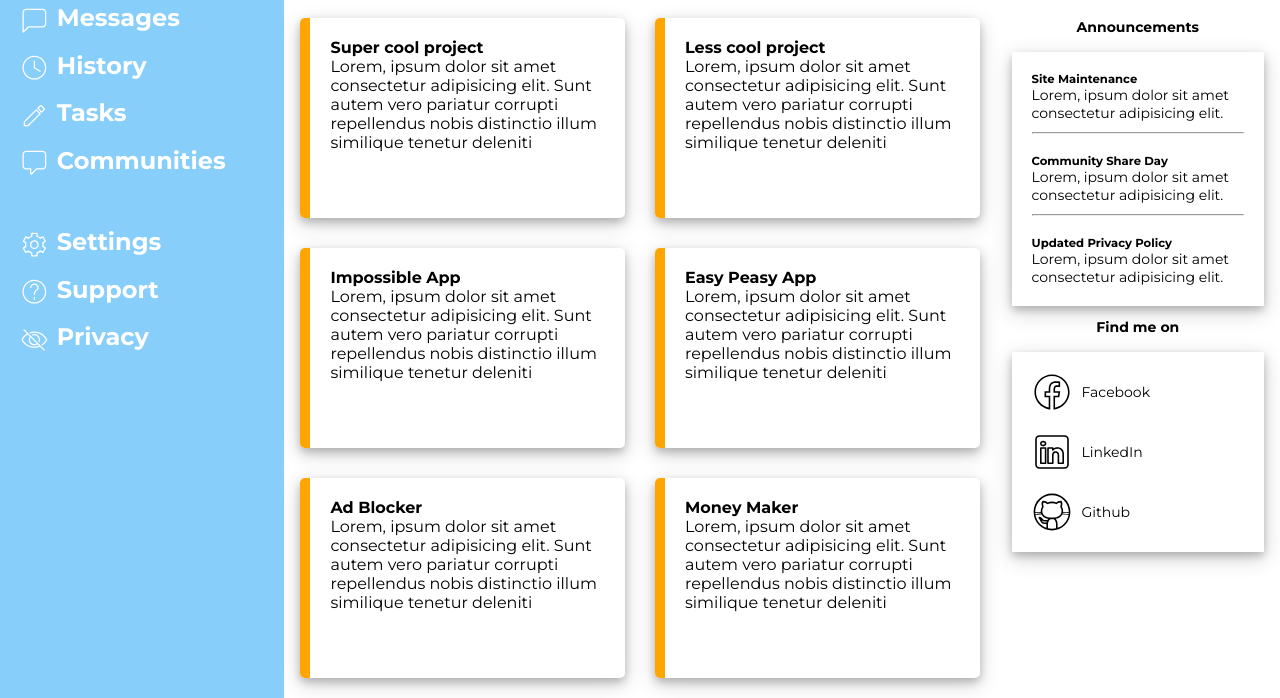
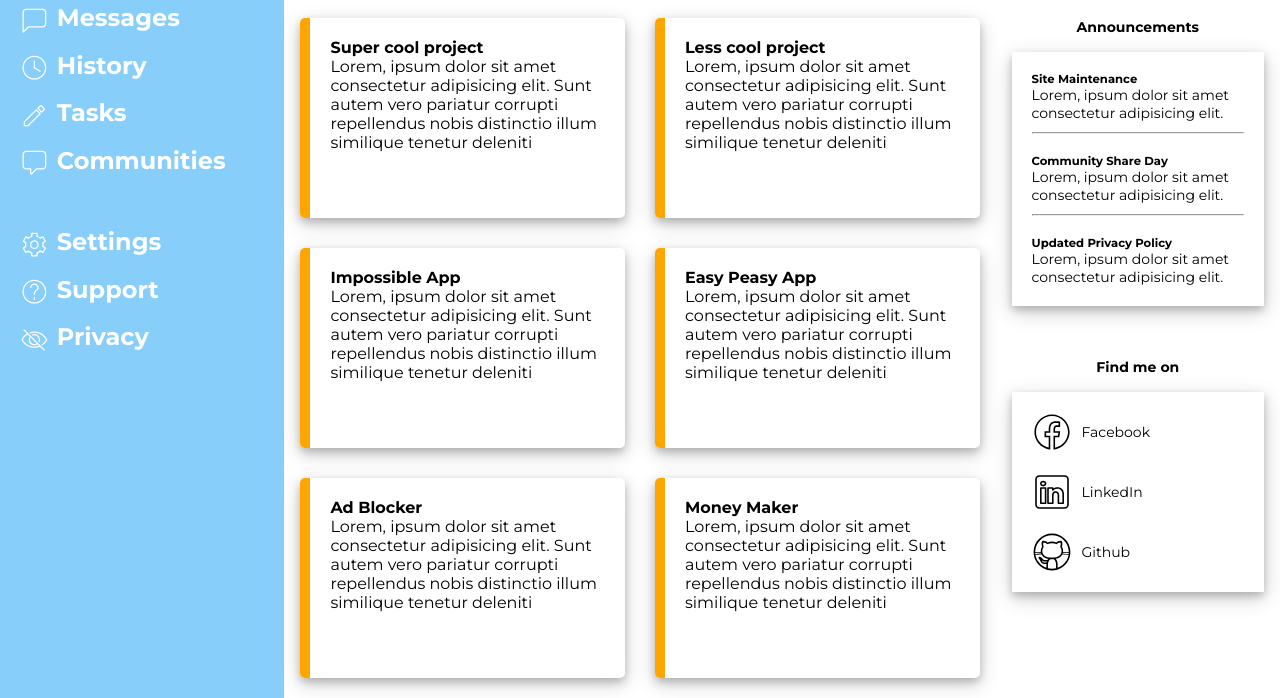
Before and after one commit to JeeBoomBoi/admin-dashboard, a plain HTML site: page index.html in a window 1280 px wide. Shown: the part 202-900 px from the top of the page. Drawn offline with Linux system fonts and the light colour scheme.

Commit message:
fixes row template

```diff
--- a/style.css
+++ b/style.css
@@ -154,7 +154,7 @@ button {
     display: grid;
     grid-row: 3 / 4;
     grid-column: 3 / 4;
-    grid-template-rows: repeat(auto-fill, 300px);
+    grid-template-rows: 1fr 1fr;
     font-size: 14px;
 }
 
```
